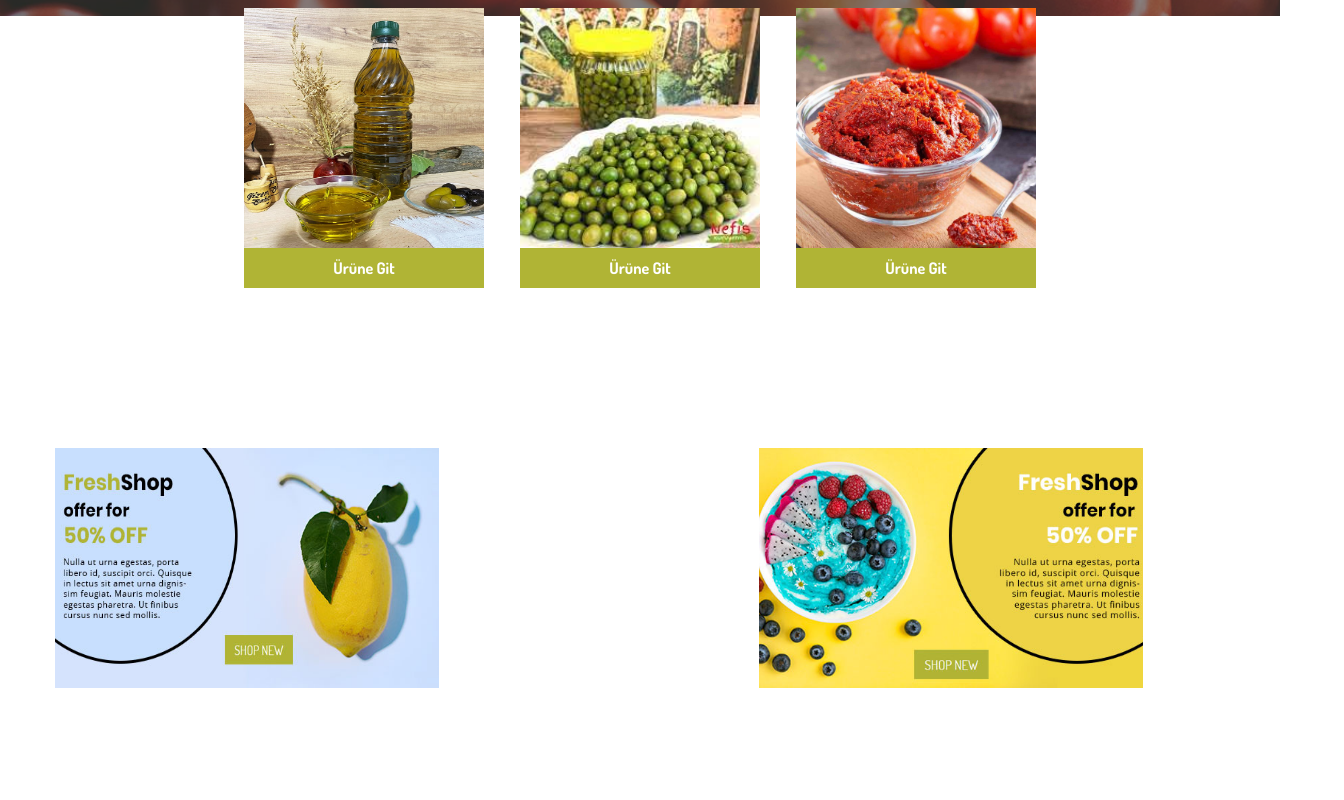
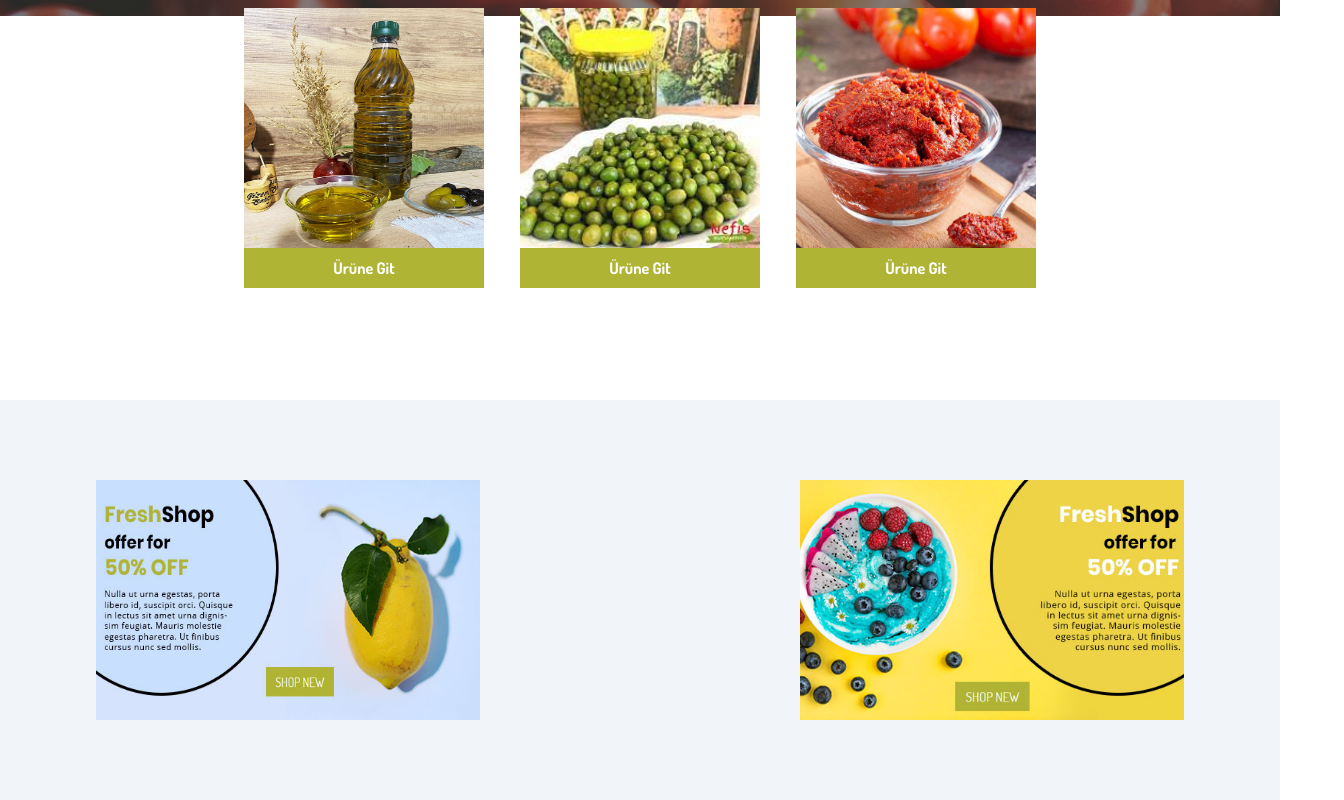
Before and after one commit to rabianurkavi/organic-products, a Next.js app: page /home in a window 1280 px wide. Shown: the part 784-1584 px from the top of the page, 1344 px wide, since content can reach past the window. Before the commit the page ends 1552 px from the top, so only its background shows below. Built offline with nearby package versions, Linux system fonts and the light colour scheme.

Commit message:
Campaigns edit

```diff
--- a/components/ui/Campaigns.jsx
+++ b/components/ui/Campaigns.jsx
@@ -2,25 +2,29 @@ import Image from 'next/image'
 import React from 'react'
 const CampaignsItem = ()=>{
     return (
-        <div className="">
-            <div className="relative w-96 h-60 ">
+        <div className="container mx-auto">
+            <div className="px-40">
+            <div className=" relative w-96 h-60 ">
                 <Image className='hover:scale-105 transition-all' src="/images/img-01.jpg" alt='' layout='fill' />
+            </div>
             </div>
         </div>
     )
 }
 const CampaignsItem2 = ()=>{
     return (
-        <div className="">
-            <div className="relative w-96 h-60 ">
+        <div className="container mx-auto ">
+            <div className="px-40">
+             <div className=" relative w-96 h-60 ">
                 <Image className='hover:scale-105 transition-all' src="/images/img-02.jpg" alt='' layout='fill' objectFit='cover' />
+             </div>
             </div>
         </div>
     )
 }
 const Campaigns = () => {
   return (
-    <div className='flex container mx-auto py-20 flex-wrap gap-x-80'>
+    <div className='mt-8 flex bg-slate-100 py-20 justify-center'>
         <CampaignsItem />
         <CampaignsItem2 />
     </div>
```
